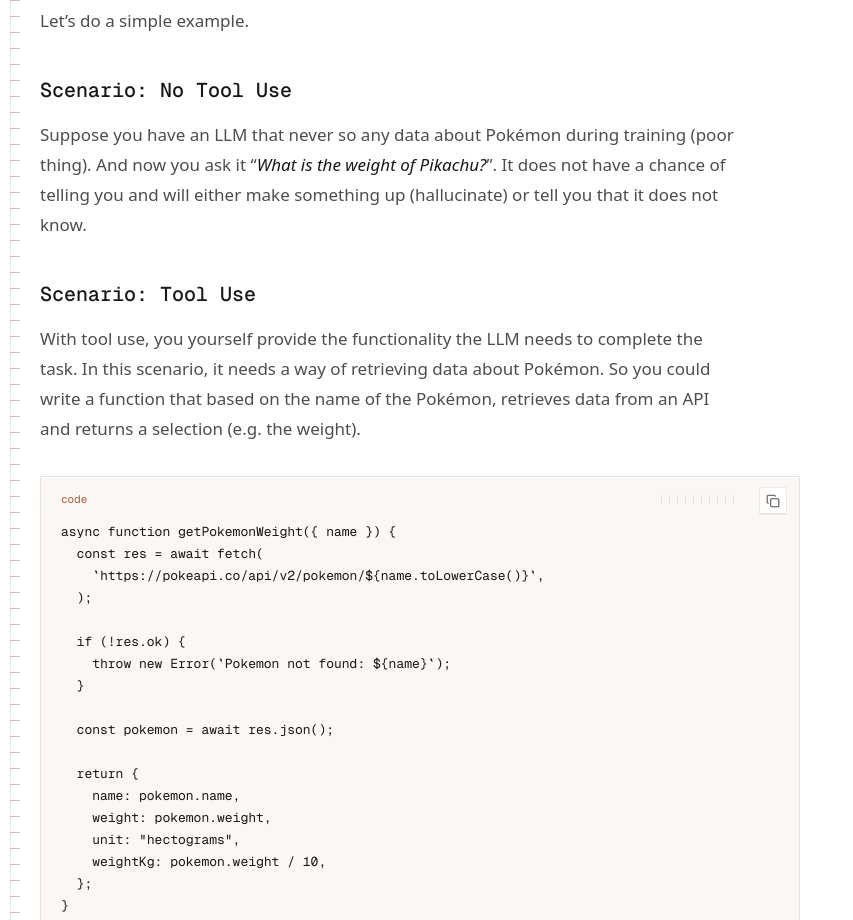
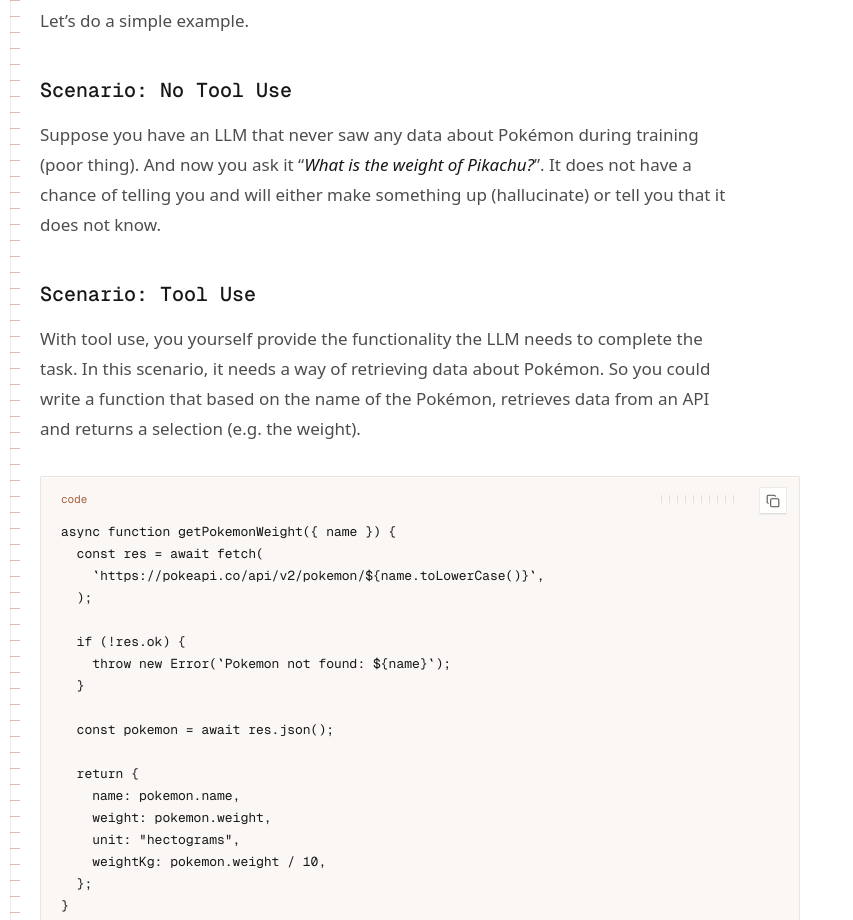
Before and after one commit to czyber/bernhardhauke, an Astro site: page /articles/tinyloop-what-makes-clankers-clank in a window 1280 px wide. Shown: the part 2671-3591 px from the top of the page, without its empty margins (0-853 px from the left). Built offline with nearby package versions, Linux system fonts and the light colour scheme; Astro itself is replaced by a stand-in of ours; some packages are replaced by stand-ins of ours; code samples lack their colours; a web font is replaced by a local one.

Commit message:
Update tinyloop-what-makes-clankers-clank.md

```diff
--- a/src/content/articles/tinyloop-what-makes-clankers-clank.md
+++ b/src/content/articles/tinyloop-what-makes-clankers-clank.md
@@ -63,7 +63,7 @@ Let's do a simple example.
 
 ### Scenario: No Tool Use
 
-Suppose you have an LLM that never so any data about Pokémon during training (poor thing). And now you ask it "_What is the weight of Pikachu?_". It does not have a chance of telling you and will either make something up (hallucinate) or tell you that it does not know.
+Suppose you have an LLM that never saw any data about Pokémon during training (poor thing). And now you ask it "_What is the weight of Pikachu?_". It does not have a chance of telling you and will either make something up (hallucinate) or tell you that it does not know.
 
 ### Scenario: Tool Use
 
```
